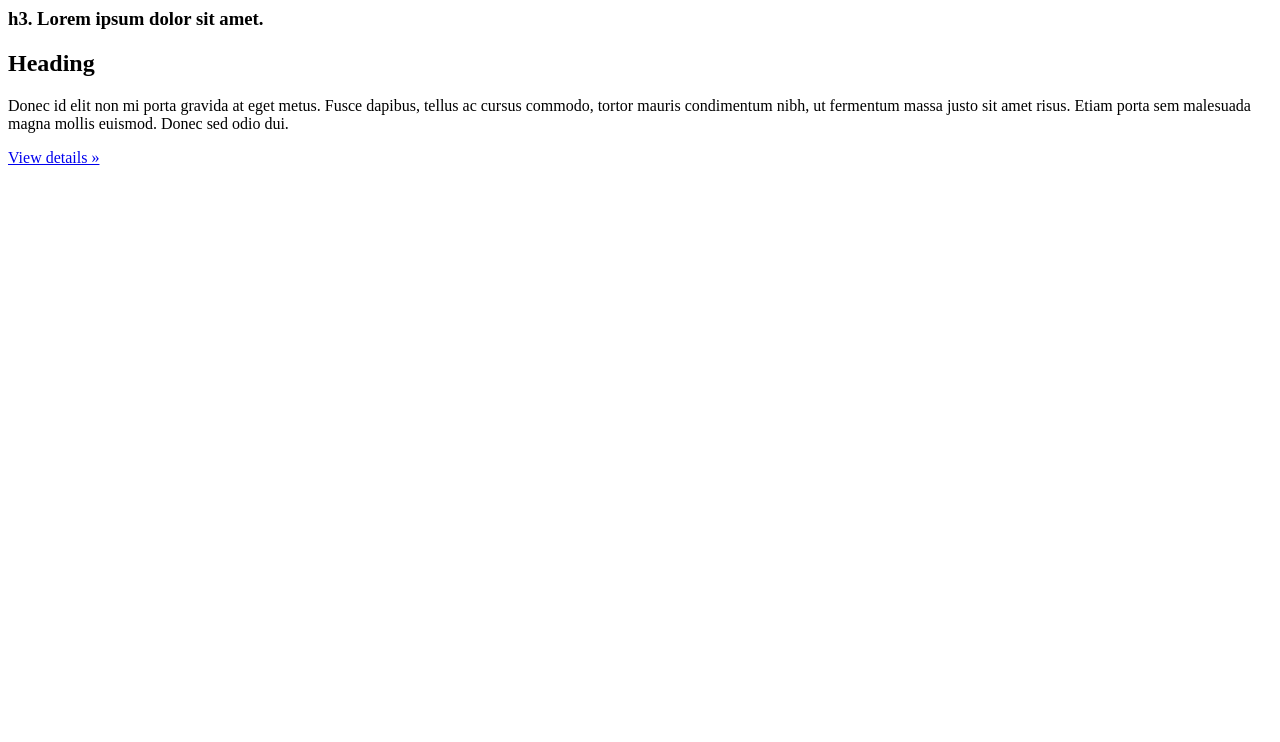
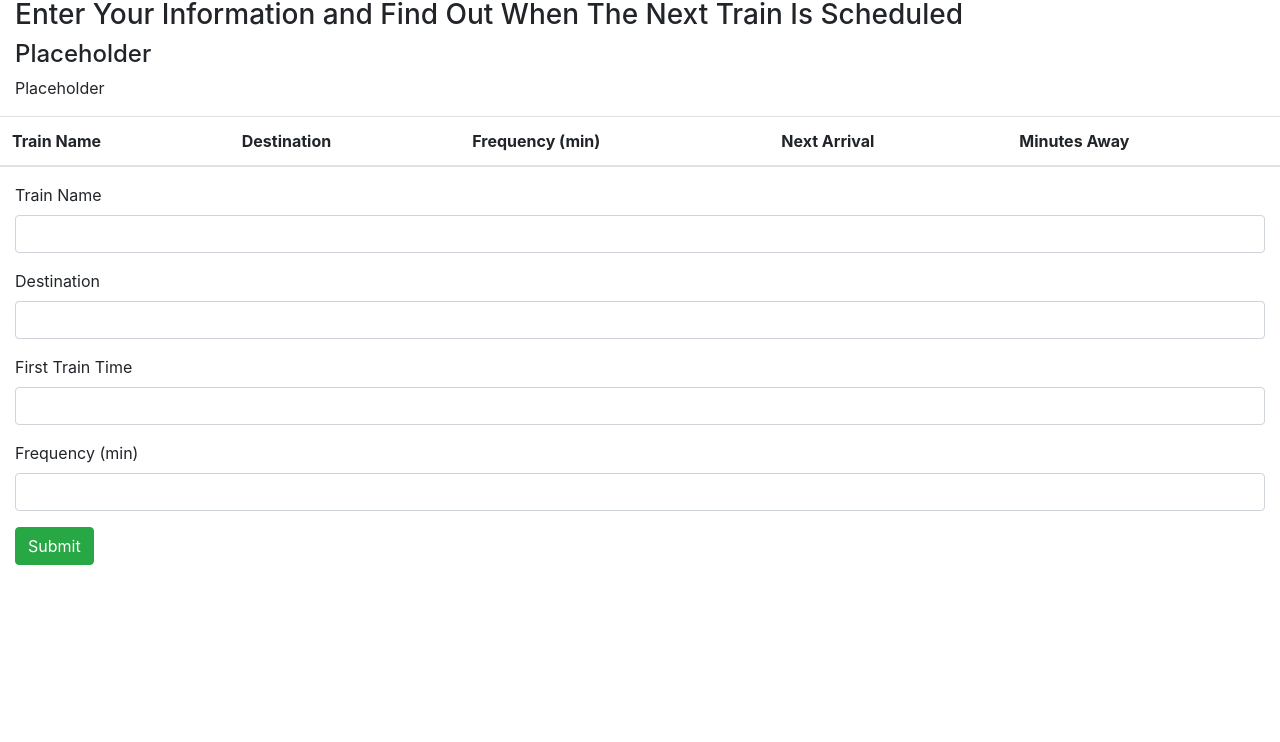
Before and after one commit to LisaSmithen/TrainScheduler, a plain HTML site: page index.html in a window 1280 px wide. Shown: the part 58-800 px from the top of the page. Drawn offline with nearby package versions, Linux system fonts and the light colour scheme; files that its build step writes are made by us from their sources.

Commit message:
Index file updated with form table to accept user entry

```diff
--- a/assets/javascript/javascript.js
+++ b/assets/javascript/javascript.js
@@ -61,4 +61,10 @@ var tRemainder = diffTime % trainFreq;
 var tMinutesToTrain = trainFreq - tRemainder;
 
 var nextTrain = moment().add(tMinutesToTrain, "minutes");
+
+$("#train-table > tbody").append("<tr><td>" + trainName + "</td><td>" + trainDest + "</td><td>" + trainFreq +
+"</td><td>" + moment(nextTrain).format("HH:mm") + "</td><td>" + tMinutesTillTrain + "</td></tr>");
 });
+
+
+});
--- a/index.html
+++ b/index.html
@@ -1,4 +1,14 @@
+<!DOCTYPE html>
+<html lang="en">
 
+<head>
+  <meta charset="utf-8">
+  <title>Giftastic</title>
+
+  <link rel="stylesheet" type="text/css" href="assets/css/style.css">
+  <link rel="stylesheet" href="https://stackpath.bootstrapcdn.com/bootstrap/4.3.1/css/bootstrap.min.css" integrity="sha384-ggOyR0iXCbMQv3Xipma34MD+dH/1fQ784/j6cY/iJTQUOhcWr7x9JvoRxT2MZw1T" crossorigin="anonymous">
+
+ </head>
 
 
 <div class="container-fluid">
@@ -6,29 +16,64 @@
 		<div class="col-md-12">
 			<div class="page-header">
 				<h1>
-					LayoutIt! <small>Interface Builder for Bootstrap</small>
+					TrainTime<small>.... Your Journey Scheduler</small>
 				</h1>
 			</div>
 			<h3>
-				h3. Lorem ipsum dolor sit amet.
+				Enter Your Information and Find Out When The Next Train Is Scheduled
 			</h3>
 		</div>
 	</div>
 	<div class="row">
 		<div class="col-md-12">
-			<h2>
-				Heading
-			</h2>
+			<h4>
+				Placeholder
+			</h4>
 			<p>
-				Donec id elit non mi porta gravida at eget metus. Fusce dapibus, tellus ac cursus commodo, tortor mauris condimentum nibh, ut fermentum massa justo sit amet risus. Etiam porta sem malesuada magna mollis euismod. Donec sed odio dui.
+				Placeholder
 			</p>
-			<p>
-				<a class="btn" href="#">View details »</a>
-			</p>
+
 		</div>
-	</div>
+    </div>
+
+
+
 	<div class="row">
+            <table class="table table-hover" id='train-table'>
+                    <thead>
+                      <tr>
+                        <th>Train Name</th>
+                        <th>Destination</th>
+                        <th>Frequency (min)</th>
+                        <th>Next Arrival</th>
+                        <th>Minutes Away</th>
+                      </tr>
+                    </thead>
+                    <tbody>
+                    </tbody>
+                  </table>
+
 		<div class="col-md-12">
+           <form>
+               <div class="form-group">
+                   <label for ="train-name-input">Train Name</label>
+                <input class="form-control" id="train-name-input" type="text">
+               </div>
+               <div class="form-group">
+                    <label for ="first-dest-input">Destination</label>
+                 <input class="form-control" id="first-dest-input" type="text">
+                </div>
+                <div class="form-group">
+                        <label for ="first-time-input">First Train Time</label>
+                     <input class="form-control" id="first-time-input" type="text">
+                    </div>
+                    <div class="form-group">
+                            <label for ="freq-input">Frequency (min)</label>
+                         <input class="form-control" id="freq-input" type="text">
+                        </div>
+                        <button class="btn btn-success" id="add-train-btn" type="submit">Submit</button>
+            </form>
+            </form>
 		</div>
 	</div>
 	<div class="row">
@@ -36,3 +81,9 @@
 		</div>
 	</div>
 </div>
+
+
+<script	src="https://code.jquery.com/jquery-3.4.1.min.js"></script>
+<script type="text/javascript" src="assets/javascript/javascript.js"></script>
+</body>
+</html>
```
